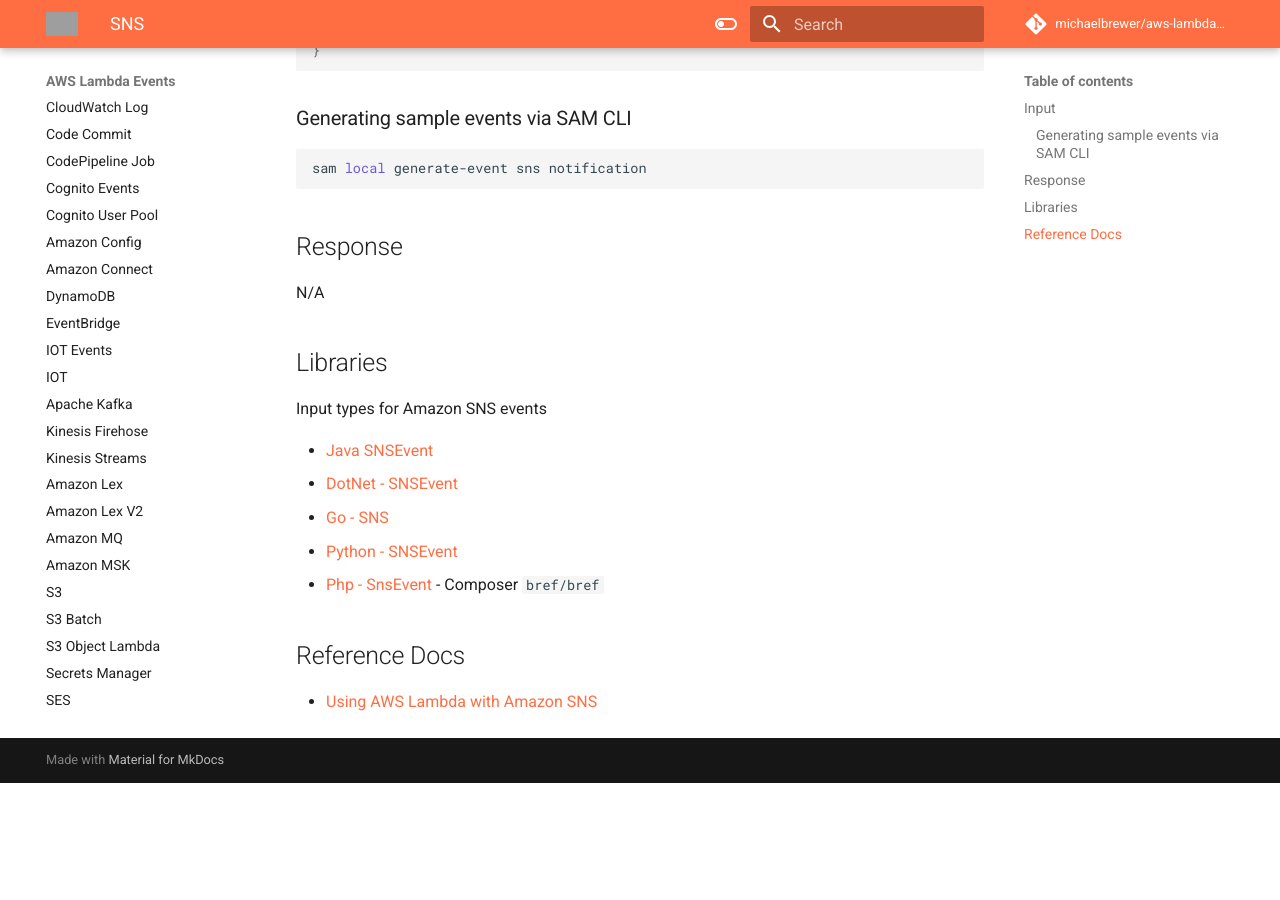
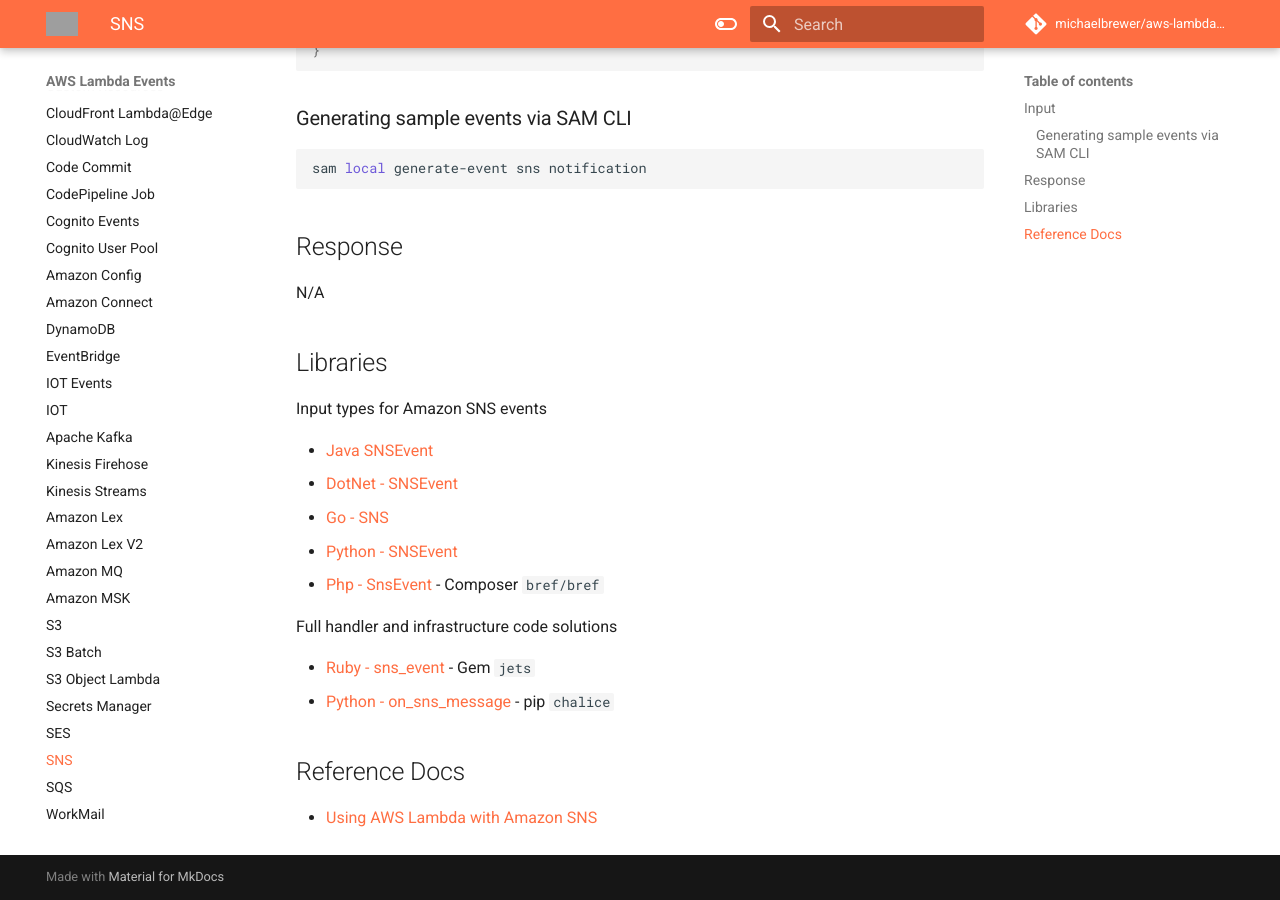
Before and after one commit to michaelbrewer/aws-lambda-events, an MkDocs documentation site: the page built from docs/sns.md, in a window 1280 px wide and 900 px high, scrolled down 951 px. Built offline with MkDocs 1.6.1 and Material for MkDocs 9.7.7, drawn with Linux system fonts in a browser that asks for light colours; comment, search, counter and statistics services are not loaded; before the commit the page ends 1734 px from its top, so only the background shows below that; grey boxes are pictures that could not be loaded.

Commit message:
feat(sns): Add chalice and jets

```diff
--- a/docs/sns.md
+++ b/docs/sns.md
@@ -58,6 +58,11 @@
 - [Python - SNSEvent](https://awslabs.github.io/aws-lambda-powertools-python/latest/utilities/data_classes/#sqs)
 - [Php - SnsEvent](https://bref.sh/docs/function/handlers.html#sns-events) - Composer `bref/bref`
 
+Full handler and infrastructure code solutions
+
+- [Ruby - sns_event](https://rubyonjets.com/docs/events/sns/) - Gem `jets`
+- [Python - on_sns_message](https://aws.github.io/chalice/topics/events.html#sns-events) - pip `chalice`
+
 ## Reference Docs
 
 - [Using AWS Lambda with Amazon SNS](https://docs.aws.amazon.com/lambda/latest/dg/with-sns.html)
```
